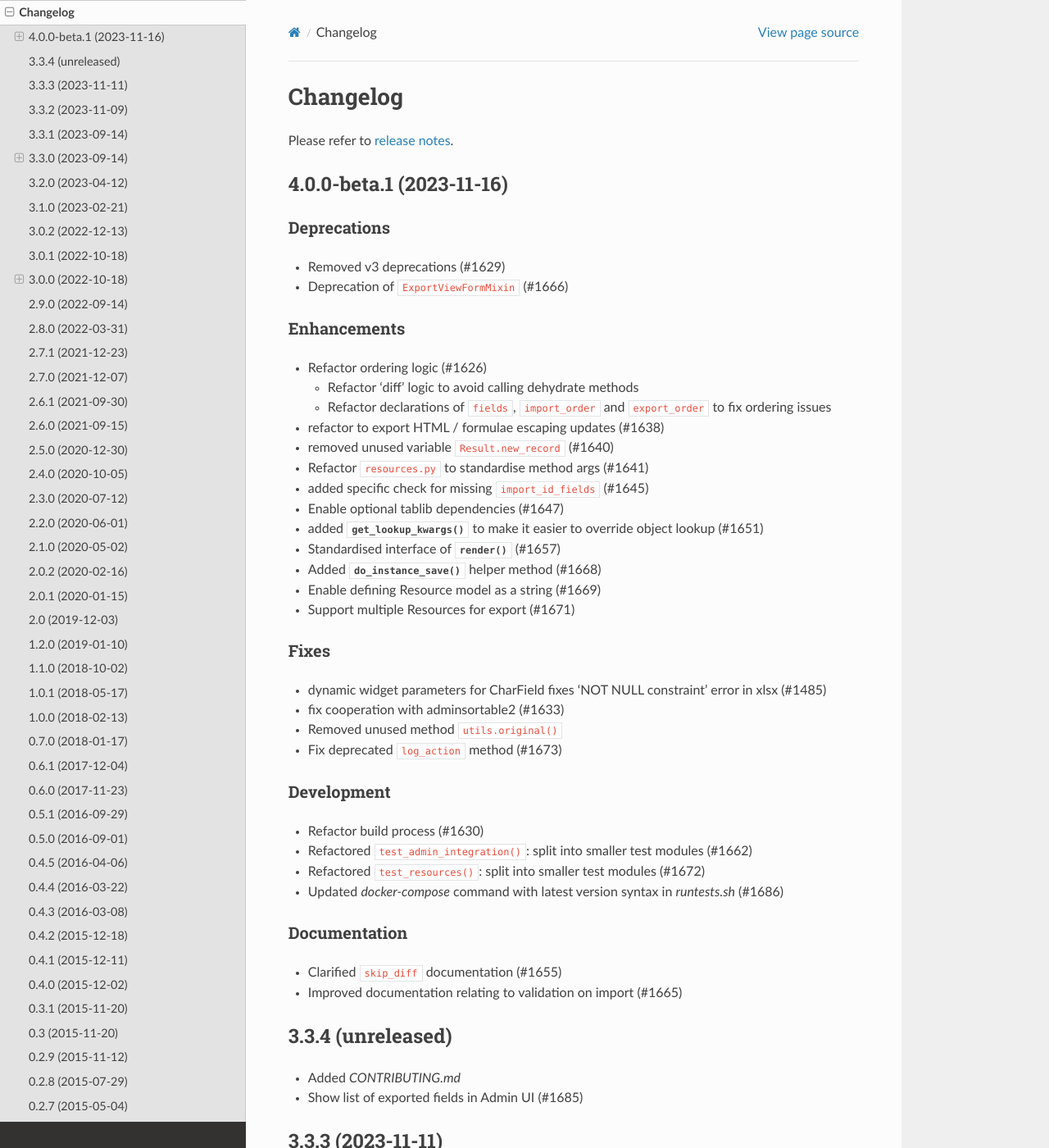
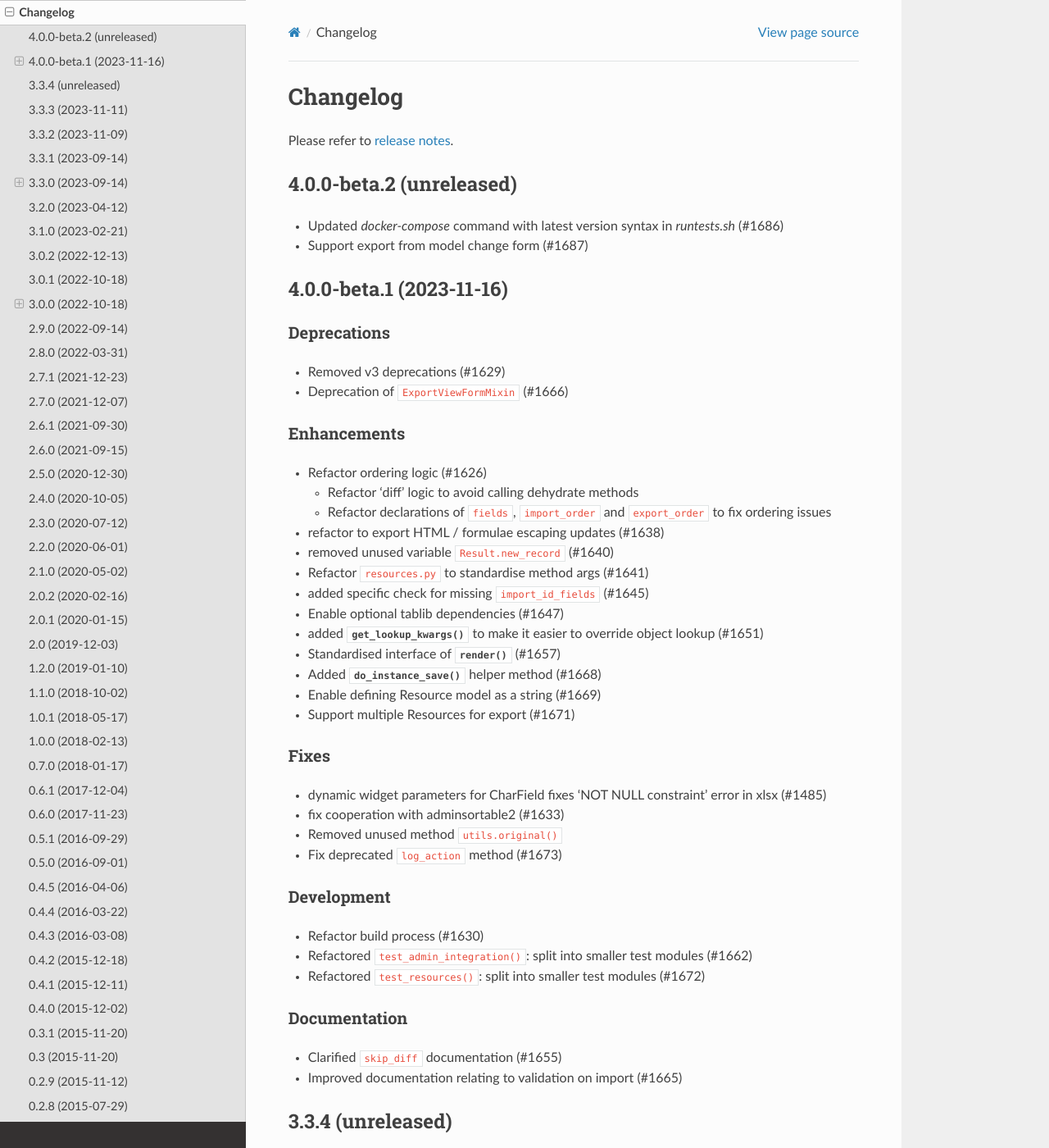
Before and after one commit to django-import-export/django-import-export, a Sphinx documentation site: the page built from docs/changelog.rst, in a window 1280 px wide and 1400 px high. Shown: the whole window at 82% size. Built offline with Sphinx 7.4.7 and the Read the Docs theme 2.0.0, drawn with Linux system fonts in a browser that asks for light colours; pages that are not in the unit, such as notebooks, are missing from menus; the version number could not be read and is left out.

Commit message:
updated changelog

```diff
--- a/docs/changelog.rst
+++ b/docs/changelog.rst
@@ -2,6 +2,12 @@ Changelog
 =========
 
 Please refer to :doc:`release notes<release_notes>`.
+
+4.0.0-beta.2 (unreleased)
+--------------------------
+
+- Updated `docker-compose` command with latest version syntax in `runtests.sh` (#1686)
+- Support export from model change form (#1687)
 
 4.0.0-beta.1 (2023-11-16)
 --------------------------
```
Also changed, not shown: other parts of docs/changelog.rst (+0 -1 lines).
